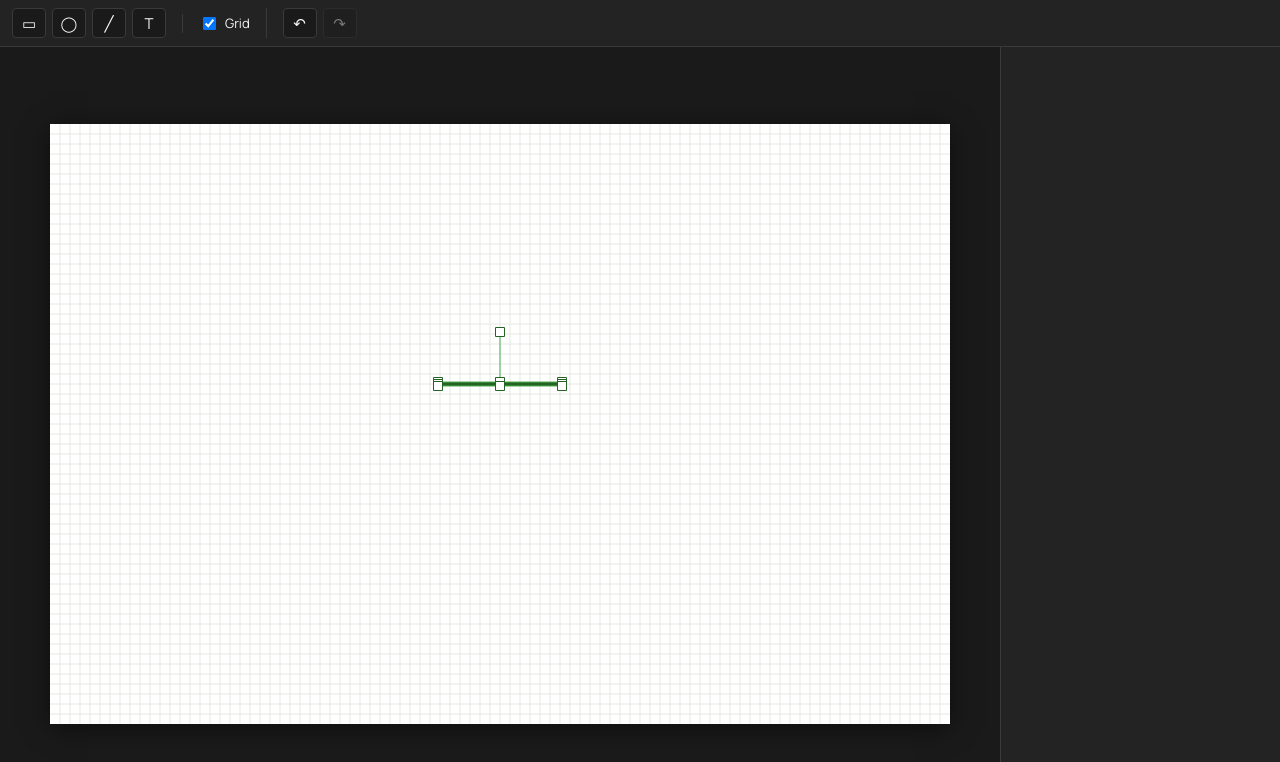
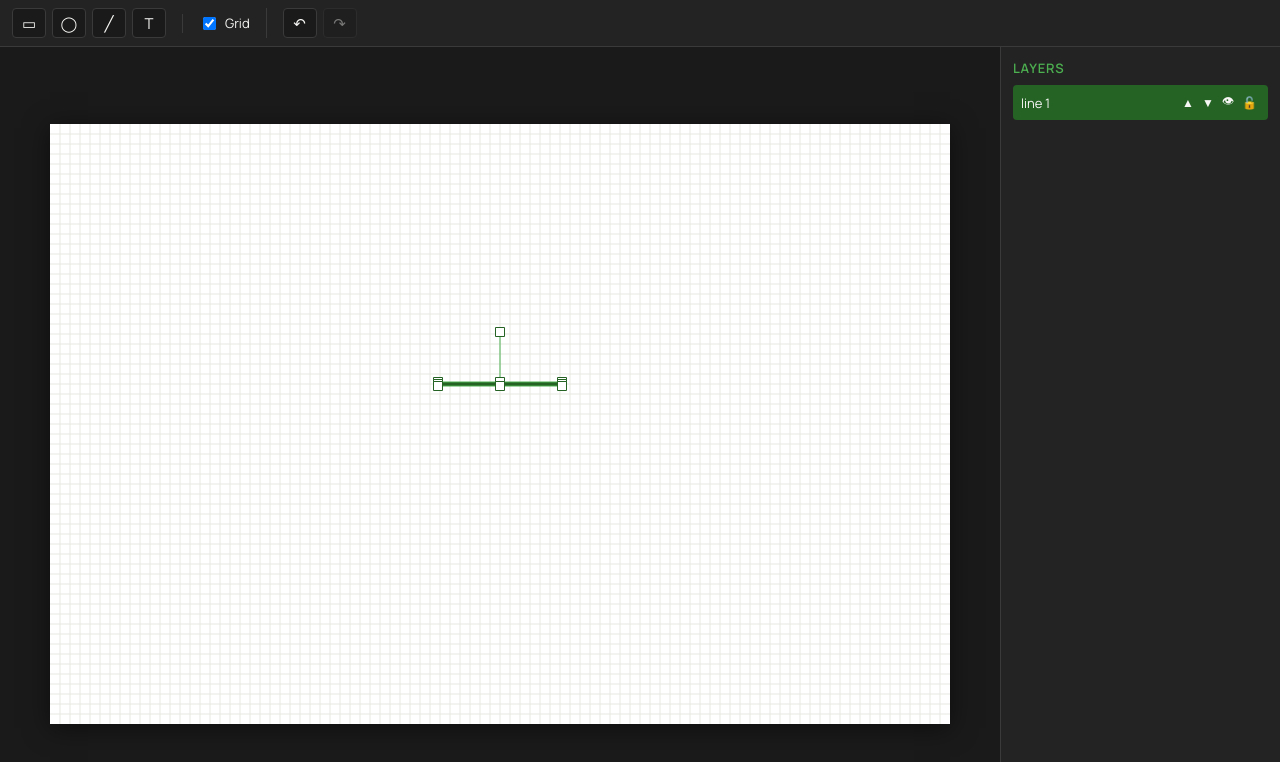
Before and after one commit to bambooplanedev/vue-konva-editor, a Vue app: page / in a window 1280 px wide. Both pictures are taken after a click on the button "Add line". Shown: the top 762 px of the page. Built offline with nearby package versions, Linux system fonts and the light colour scheme.

Commit message:
Add layers panel with z-order and visibility controls

```diff
--- a/src/App.vue
+++ b/src/App.vue
@@ -2,6 +2,7 @@
 import { onBeforeUnmount, onMounted } from 'vue';
 import EditorCanvas from './components/EditorCanvas.vue';
 import EditorToolbar from './components/EditorToolbar.vue';
+import LayersPanel from './components/LayersPanel.vue';
 import { useEditorScene } from './editor/useEditorScene';
 import { useHistory } from './editor/useHistory';
 
@@ -38,7 +39,8 @@ onBeforeUnmount(() => window.removeEventListener('keydown', onKeydown));
     <main class="main">
       <EditorCanvas />
       <aside class="sidebar">
-        <!-- LayersPanel (Task 7) and InspectorPanel (Task 8) mount here -->
+        <LayersPanel />
+        <!-- InspectorPanel (Task 8) mounts here -->
       </aside>
     </main>
   </div>
--- /dev/null
+++ b/src/components/LayersPanel.vue
@@ -0,0 +1,104 @@
+<script setup lang="ts">
+import { computed } from 'vue';
+import { useEditorScene } from '../editor/useEditorScene';
+import { useHistory } from '../editor/useHistory';
+
+const { state, select, moveObject, toggleVisible, toggleLocked } = useEditorScene();
+const history = useHistory();
+
+// Topmost object (end of array) first.
+const rows = computed(() => [...state.objects].reverse());
+
+function withCommit(fn: () => void): void {
+  fn();
+  history.commit();
+}
+</script>
+
+<template>
+  <section class="layers">
+    <h2>Layers</h2>
+    <p v-if="rows.length === 0" class="empty">No objects yet</p>
+    <ul>
+      <li
+        v-for="obj in rows"
+        :key="obj.id"
+        :class="{ selected: obj.id === state.selectedId }"
+        @click="select(obj.id)"
+      >
+        <span class="name" :class="{ hidden: !obj.visible }">{{ obj.name }}</span>
+        <span class="controls" @click.stop>
+          <button title="Bring forward" @click="withCommit(() => moveObject(obj.id, 1))">▲</button>
+          <button title="Send backward" @click="withCommit(() => moveObject(obj.id, -1))">▼</button>
+          <button :title="obj.visible ? 'Hide' : 'Show'" @click="withCommit(() => toggleVisible(obj.id))">
+            {{ obj.visible ? '👁' : '﹘' }}
+          </button>
+          <button :title="obj.locked ? 'Unlock' : 'Lock'" @click="withCommit(() => toggleLocked(obj.id))">
+            {{ obj.locked ? '🔒' : '🔓' }}
+          </button>
+        </span>
+      </li>
+    </ul>
+  </section>
+</template>
+
+<style scoped>
+.layers {
+  padding: 12px;
+  border-bottom: 1px solid var(--bp-border);
+  flex: 1;
+  min-height: 120px;
+  overflow-y: auto;
+}
+h2 {
+  margin: 0 0 8px;
+  font-size: 13px;
+  text-transform: uppercase;
+  letter-spacing: 0.06em;
+  color: var(--bp-green);
+}
+.empty {
+  font-size: 13px;
+  opacity: 0.6;
+}
+ul {
+  list-style: none;
+  margin: 0;
+  padding: 0;
+}
+li {
+  display: flex;
+  align-items: center;
+  justify-content: space-between;
+  gap: 8px;
+  padding: 5px 8px;
+  border-radius: 4px;
+  font-size: 13px;
+  cursor: pointer;
+}
+li:hover {
+  background: var(--bp-charcoal);
+}
+li.selected {
+  background: var(--bp-green-deep);
+}
+.name.hidden {
+  opacity: 0.45;
+  text-decoration: line-through;
+}
+.controls {
+  display: flex;
+  gap: 2px;
+}
+.controls button {
+  border: none;
+  background: transparent;
+  color: var(--bp-offwhite);
+  font-size: 12px;
+  padding: 2px 3px;
+  border-radius: 3px;
+}
+.controls button:hover {
+  background: var(--bp-border);
+}
+</style>
```
